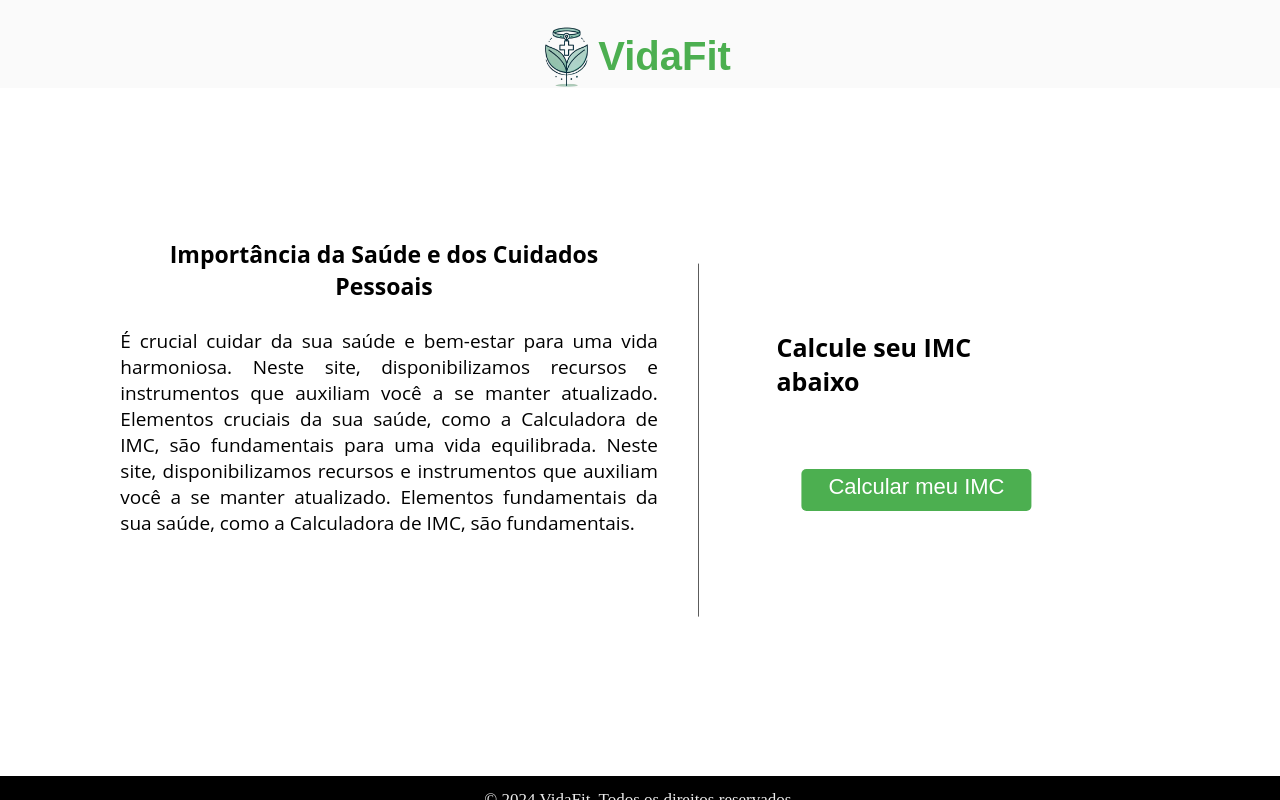
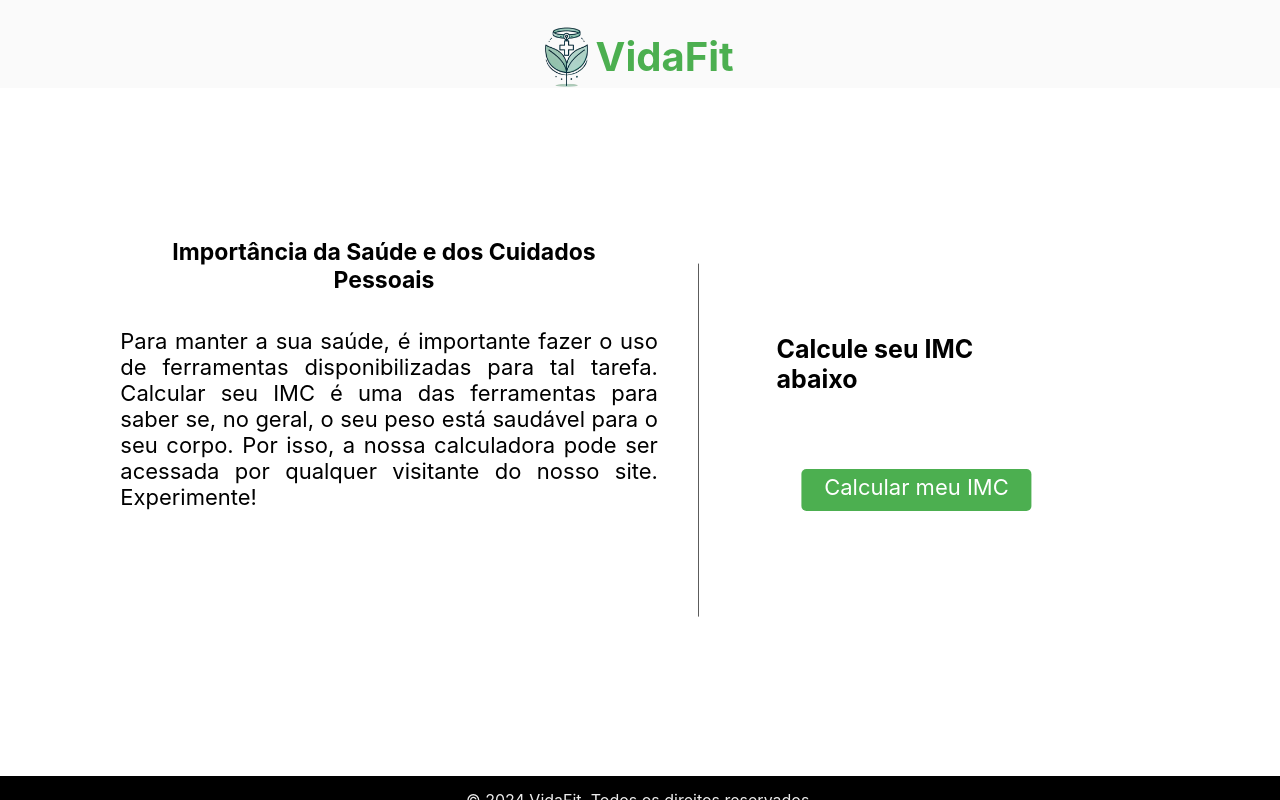
Before and after one commit to CaarlosRiian/DSW-VidaFit, a Django app: page / in a window 1280 px wide. Run offline with Django 5.2, Linux system fonts and the light colour scheme.

Commit message:
alteração geral no site, mudança de fontes, e mudar o paragrafo sobre a calcula do site

```diff
--- a/vida_fit/static/vida_fit/css/calculator.css
+++ b/vida_fit/static/vida_fit/css/calculator.css
@@ -1,14 +1,3 @@
-/* body {
-    font-family: Arial, sans-serif;
-    background-color: #f0f0f0;
-    display: flex;
-    justify-content: center;
-    align-items: center;
-    height: 100vh;
-    margin: 0;
-    padding: 0;
-} */
-
 .calculator-container {
     background-color: #ffffff;
     padding: 30px;
@@ -24,8 +13,9 @@
 }
 
 #calculator-h2 {
-    color: #2E7D32; /* Título da página */
+    color: #2E7D32;
     margin-bottom: 20px;
+    font-family: "Inter", sans-serif;
 }
 
 #span-weight {
@@ -45,7 +35,7 @@ input[type="number"] {
 }
 
 #calculate-button {
-    background-color: #4CAF50; /* Verde */
+    background-color: #4CAF50;
     color: white;
     padding: 10px;
     border: none;
@@ -53,11 +43,12 @@ input[type="number"] {
     cursor: pointer;
     width: 100%;
     font-size: 16px;
+    font-family: "Inter", sans-serif;
     transition: background-color 3s ease;
 }
 
 #calculate-button:hover {
-    background-color: #39853d; /* Efeito de hover */
+    background-color: #39853d;
     transition: 0.4s;
 }
 
@@ -67,9 +58,10 @@ input[type="number"] {
     padding: 15px;
     border-radius: 5px;
     display: none;
+    font-family: "Inter", sans-serif;
 }
 
-.baixo-peso { background-color: #ffcccb; color: #d9534f; } /* Baixo peso */
-.peso-normal { background-color: #d4edda; color: #28a745; } /* Peso normal */
-.sobrepeso { background-color: #ffeeba; color: #c09000; } /* Sobrepeso */
-.obesidade { background-color: #f8d7da; color: #dc3545; } /* Obesidade */
+.baixo-peso { background-color: #ffcccb; color: #d9534f; }
+.peso-normal { background-color: #d4edda; color: #28a745; }
+.sobrepeso { background-color: #ffeeba; color: #c09000; }
+.obesidade { background-color: #f8d7da; color: #dc3545; }
--- a/vida_fit/static/vida_fit/css/content.css
+++ b/vida_fit/static/vida_fit/css/content.css
@@ -31,15 +31,15 @@
 #h2-body-content {
     text-align: center;
     font-size: 23px;
-    font-family: "Open Sans", sans-serif;
+    font-family: "Inter", sans-serif;
 }
 
 #p-body-content {
     text-align: justify;
-    font-size: 19px;
+    font-size: 22px;
     width: 105%;
     height: 99%;
-    font-family: "Open Sans", sans-serif;
+    font-family: "Inter", sans-serif;
 
     position: absolute;
     top: 85%;
@@ -72,7 +72,7 @@
 #h2-body-content-imc {
     width: 280px;
     font-size: 25px;
-    font-family: "Open Sans", sans-serif;
+    font-family: "Inter", sans-serif;
 
     position: absolute;
     top: 30%;
@@ -84,7 +84,7 @@
     font-size: 22px;
     width: 230px;
     height: 37px;
-    font-family: "Poppins", sans-serif;
+    font-family: "Inter", sans-serif;
     background-color: #4CAF50;
     color: white;
     text-decoration: none;
--- a/vida_fit/static/vida_fit/css/footer.css
+++ b/vida_fit/static/vida_fit/css/footer.css
@@ -18,5 +18,6 @@
 
 #p-footer-content {
     color: rgb(236, 236, 236);
-    font-size: 17px;
+    font-size: 16px;
+    font-family: "Inter", sans-serif;
 }
--- a/vida_fit/static/vida_fit/css/global.css
+++ b/vida_fit/static/vida_fit/css/global.css
@@ -4,7 +4,5 @@
 }
 
 /* Fonts */
-@import url('https://fonts.googleapis.com/css2?family=Poppins:ital,wght@0,100;0,200;0,300;0,400;0,500;0,600;0,700;0,800;0,900;1,100;1,200;1,300;1,400;1,500;1,600;1,700;1,800;1,900&display=swap');
-
-@import url('https://fonts.googleapis.com/css2?family=Open+Sans:ital,wght@0,300..800;1,300..800&family=Poppins:ital,wght@0,100;0,200;0,300;0,400;0,500;0,600;0,700;0,800;0,900;1,100;1,200;1,300;1,400;1,500;1,600;1,700;1,800;1,900&display=swap');
+@import url('https://fonts.googleapis.com/css2?family=Inter:ital,opsz,wght@0,14..32,100..900;1,14..32,100..900&display=swap');
 /* End Fonts */
--- a/vida_fit/static/vida_fit/css/header.css
+++ b/vida_fit/static/vida_fit/css/header.css
@@ -35,5 +35,5 @@
     left: 62%;
     top: 50%;
     transform: translate(-50%, -50%);
-    font-family: "Poppins", sans-serif;
+    font-family: "Inter", sans-serif;
 }
--- a/vida_fit/templates/vida_fit/partials/content.html
+++ b/vida_fit/templates/vida_fit/partials/content.html
@@ -6,8 +6,7 @@
             <div class="content-left">
                 <h2 id="h2-body-content">Importância da Saúde e dos Cuidados Pessoais</h2>
                 <p id="p-body-content">
-                    É crucial cuidar da sua saúde e bem-estar para uma vida harmoniosa.
-                    Neste site, disponibilizamos recursos e instrumentos que auxiliam você a se manter atualizado. Elementos cruciais da sua saúde, como a Calculadora de IMC, são fundamentais para uma vida equilibrada. Neste site, disponibilizamos recursos e instrumentos que auxiliam você a se manter atualizado. Elementos fundamentais da sua saúde, como a Calculadora de IMC, são fundamentais.
+                    Para manter a sua saúde, é importante fazer o uso de ferramentas disponibilizadas para tal tarefa. Calcular seu IMC é uma das ferramentas para saber se, no geral, o seu peso está saudável para o seu corpo. Por isso, a nossa calculadora pode ser acessada por qualquer visitante do nosso site. Experimente!
                 </p>
             </div>
             <div id="separator"></div>
```
